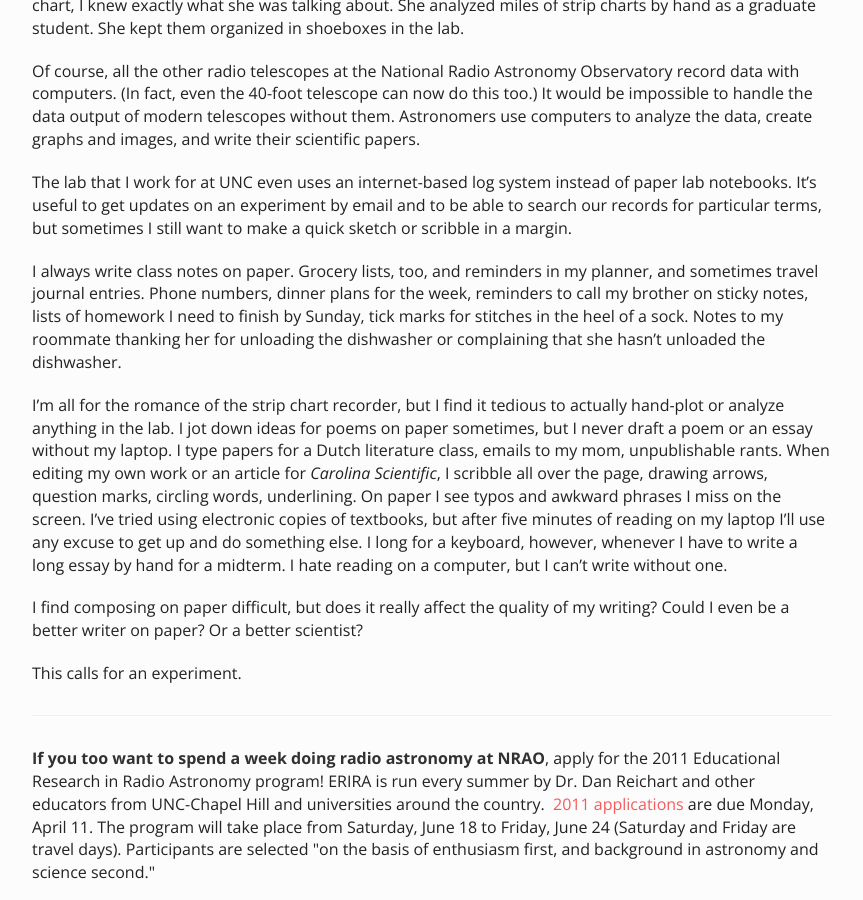
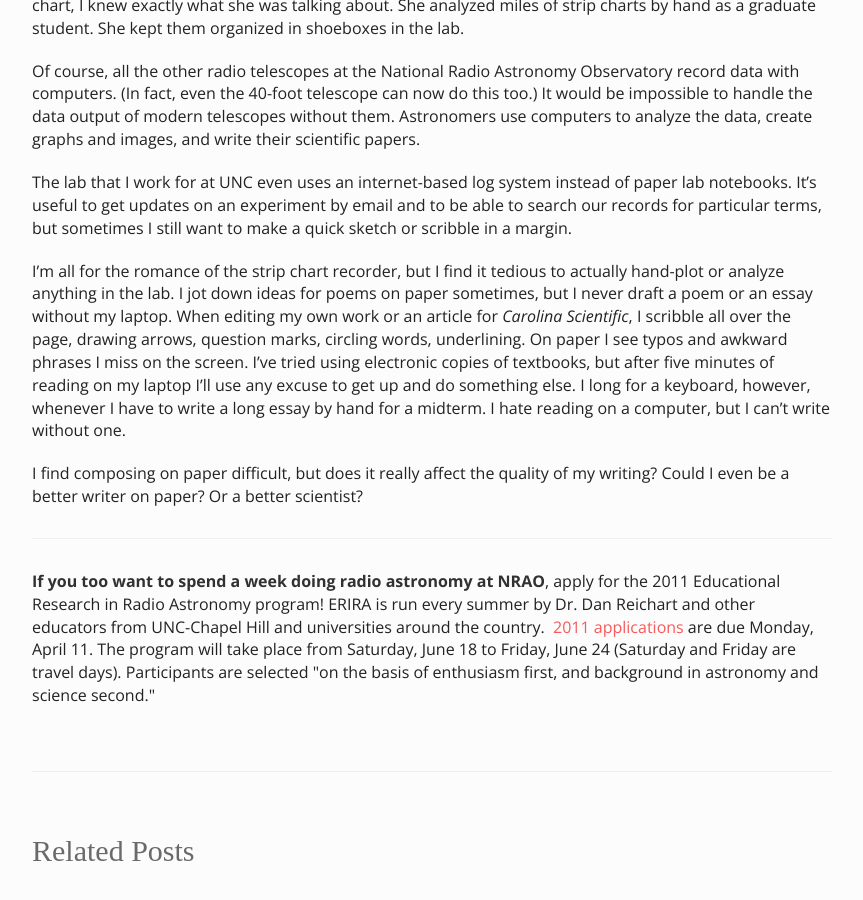
Before and after one commit to piscisvolans/piscisvolans.github.io, a Jekyll site: the page built from _posts/2014-07-23-on-paper.html, in a window 1280 px wide and 900 px high, scrolled down 1851 px. Shown: the whole window, without its empty margins (208-1071 px from the left). Built offline with Jekyll 4.4.1, drawn with Linux system fonts in a browser that asks for light colours; some web fonts are replaced; Markdown is read by kramdown in place of the engine named in the settings.

Commit message:
small post edit

```diff
--- a/_posts/2014-07-23-on-paper.html
+++ b/_posts/2014-07-23-on-paper.html
@@ -35,11 +35,9 @@ You are Entering the Radio Astronomy Instrument Zone. Diesel Vehicles Only. No P
 
 <p>The lab that I work for at UNC even uses an internet-based log system instead of paper lab notebooks. It’s useful to get updates on an experiment by email and to be able to search our records for particular terms, but sometimes I still want to make a quick sketch or scribble in a margin.</p>
 
-<p>I always write class notes on paper. Grocery lists, too, and reminders in my planner, and sometimes travel journal entries. Phone numbers, dinner plans for the week, reminders to call my brother on sticky notes, lists of homework I need to finish by Sunday, tick marks for stitches in the heel of a sock. Notes to my roommate thanking her for unloading the dishwasher or complaining that she hasn’t unloaded the dishwasher.</p>
-
-<p>I’m all for the romance of the strip chart recorder, but I find it tedious to actually hand-plot or analyze anything in the lab. I jot down ideas for poems on paper sometimes, but I never draft a poem or an essay without my laptop. I type papers for a Dutch literature class, emails to my mom, unpublishable rants. When editing my own work or an article for <em>Carolina Scientific</em>, I scribble all over the page, drawing arrows, question marks, circling words, underlining. On paper I see typos and awkward phrases I miss on the screen. I’ve tried using electronic copies of textbooks, but after five minutes of reading on my laptop I’ll use any excuse to get up and do something else. I long for a keyboard, however, whenever I have to write a long essay by hand for a midterm. I hate reading on a computer, but I can’t write without one.</p>
+<p>I’m all for the romance of the strip chart recorder, but I find it tedious to actually hand-plot or analyze anything in the lab. I jot down ideas for poems on paper sometimes, but I never draft a poem or an essay without my laptop. When editing my own work or an article for <em>Carolina Scientific</em>, I scribble all over the page, drawing arrows, question marks, circling words, underlining. On paper I see typos and awkward phrases I miss on the screen. I’ve tried using electronic copies of textbooks, but after five minutes of reading on my laptop I’ll use any excuse to get up and do something else. I long for a keyboard, however, whenever I have to write a long essay by hand for a midterm. I hate reading on a computer, but I can’t write without one.</p>
 
 <p>I find composing on paper difficult, but does it really affect the quality of my writing? Could I even be a better writer on paper? Or a better scientist?</p>
-<p>This calls for an experiment.</p>
+
 <hr>
 <p><strong>If you too want to spend a week doing radio astronomy at NRAO</strong>, apply for the 2011 Educational Research in Radio Astronomy program! ERIRA is run every summer by Dr. Dan Reichart and other educators from UNC-Chapel Hill and universities around the country.  <a href="http://tomato.astro.unc.edu/erira/?page_id=47">2011 applications</a> are due Monday, April 11. The program will take place from Saturday, June 18 to Friday, June 24 (Saturday and Friday are travel days). Participants are selected "on the basis of enthusiasm first, and background in astronomy and science second."</p>
```
